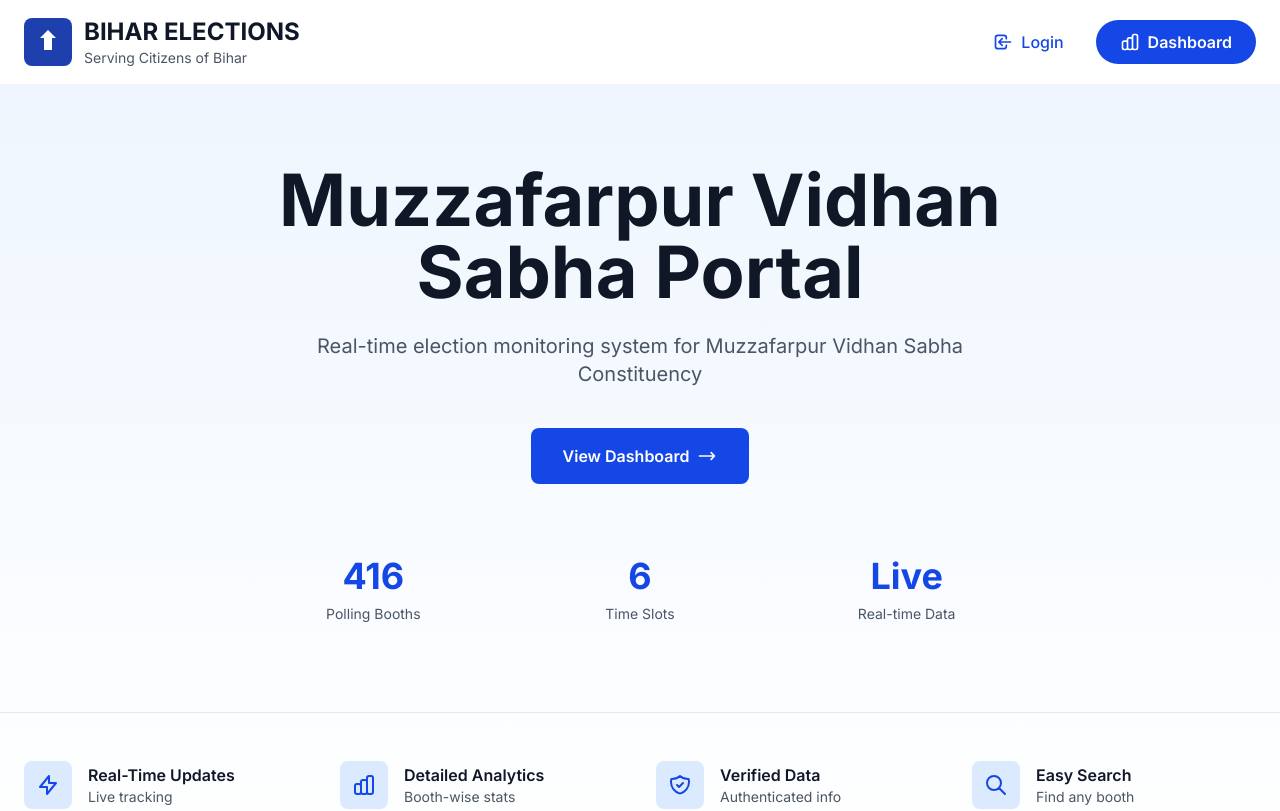
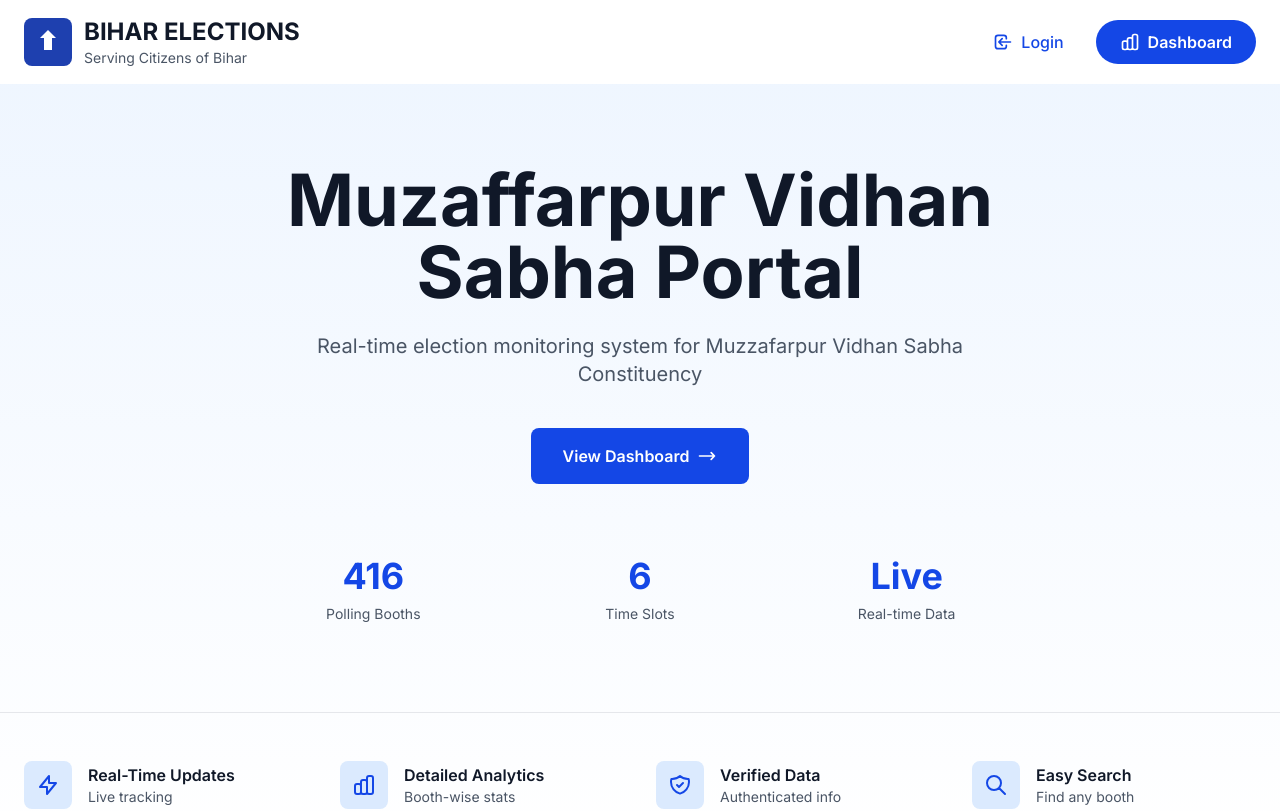
Before and after one commit to Rutetid/Bihar_Election_portal, a React (Vite) app: page / in a window 1280 px wide. Shown: the top 811 px of the page. Built offline with nearby package versions, Linux system fonts and the light colour scheme.

Commit message:
Fixed spelling mistake

```diff
--- a/src/components/Home.jsx
+++ b/src/components/Home.jsx
@@ -12,7 +12,7 @@ const Home = () => {
         <div className="max-w-7xl mx-auto px-6 py-20">
           <div className="max-w-4xl mx-auto text-center">
             <h1 className="text-5xl md:text-7xl font-bold text-gray-900 mb-6">
-              Muzzafarpur Vidhan Sabha Portal
+              Muzaffarpur Vidhan Sabha Portal
             </h1>
             <p className="text-xl text-gray-600 mb-10 max-w-2xl mx-auto">
               Real-time election monitoring system for Muzzafarpur Vidhan Sabha
```
